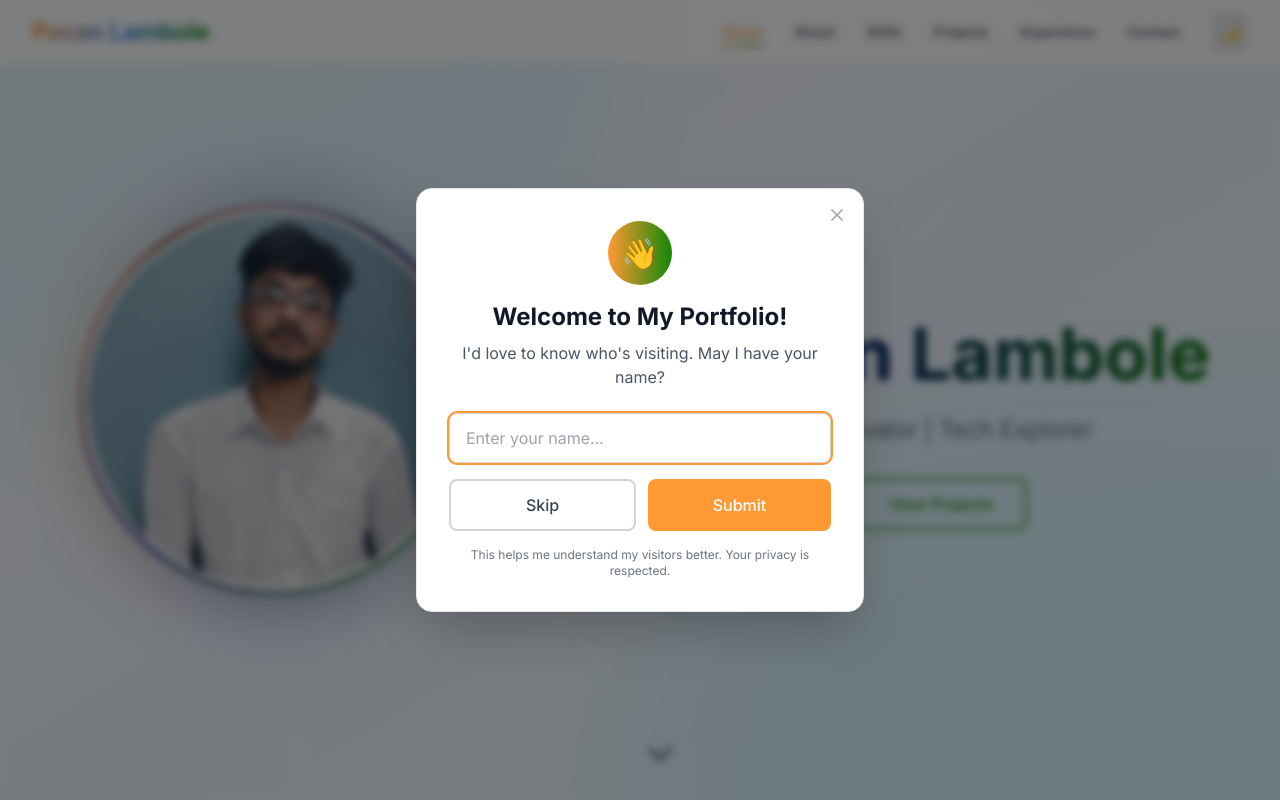
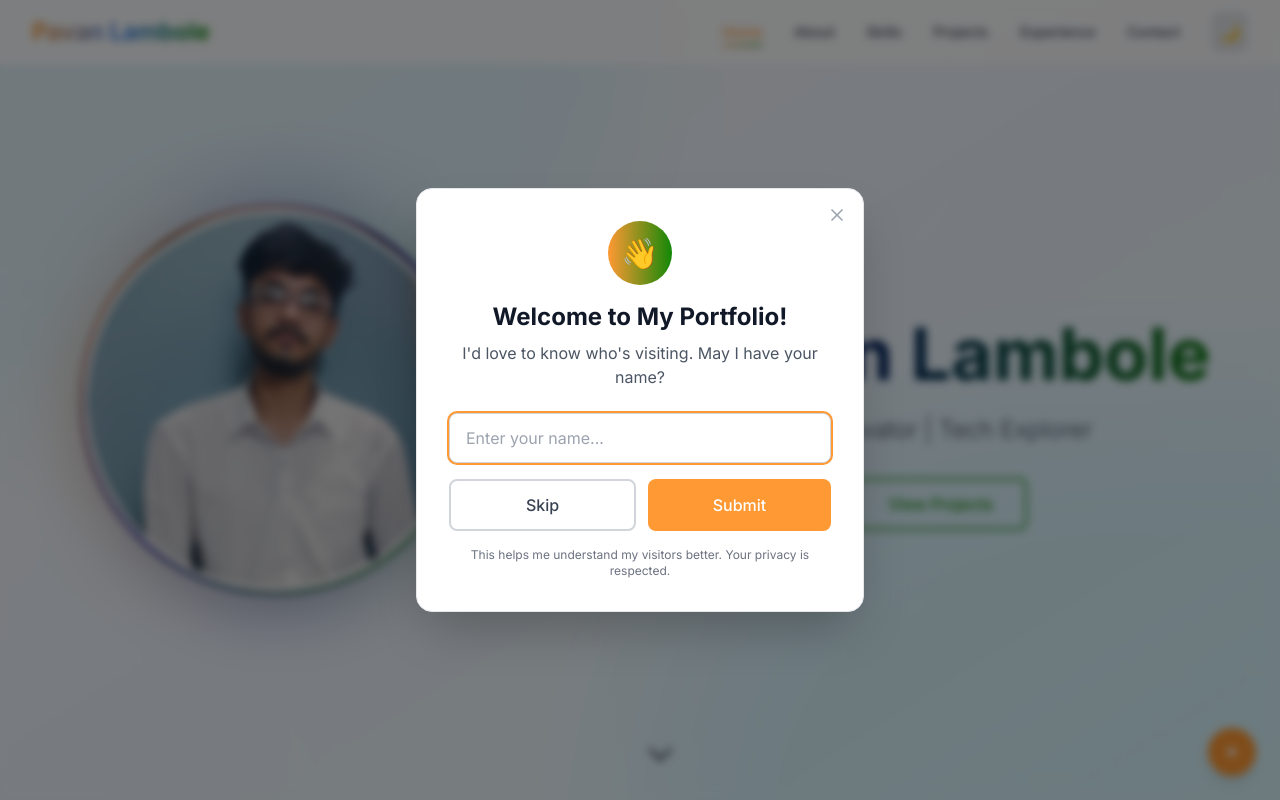
Before and after one commit to PawanLambole/Pavan_lambole_Portfolio, a React (Vite) app: page / in a window 1280 px wide. Shown: the top 800 px of the page. Built offline with nearby package versions, Linux system fonts and the light colour scheme.

Commit message:
feat: add background music player with JD Intro Theme (low volume, continuous loop)

```diff
--- a/src/App.tsx
+++ b/src/App.tsx
@@ -9,6 +9,7 @@ import Contact from './components/Contact';
 import Footer from './components/Footer';
 import StarBackground from './components/StarBackground';
 import VisitorNameModal from './components/VisitorNameModal';
+import BackgroundMusic from './components/BackgroundMusic';
 import { getVisitorIpAndLocation } from './utils/analytics';
 
 function App() {
@@ -81,6 +82,9 @@ function App() {
       {/* Visitor Name Modal */}
       <VisitorNameModal onSubmit={handleVisitorName} />
 
+      {/* Background Music Player */}
+      <BackgroundMusic />
+
       {/* Site-wide starfield with meteors - theme adaptive */}
       <StarBackground
         position="fixed"
--- /dev/null
+++ b/src/components/BackgroundMusic.tsx
@@ -0,0 +1,87 @@
+import { useState, useRef, useEffect } from 'react';
+import { Volume2, VolumeX } from 'lucide-react';
+import { motion } from 'framer-motion';
+import bgMusic from '../assets/JD Intro Theme _ Master Mash-up _ Thalapathy.mp3';
+
+const BackgroundMusic = () => {
+  const [isPlaying, setIsPlaying] = useState(false);
+  const [isMuted, setIsMuted] = useState(false);
+  const audioRef = useRef<HTMLAudioElement>(null);
+
+  useEffect(() => {
+    if (audioRef.current) {
+      audioRef.current.volume = 0.15; // Low volume (15%)
+      audioRef.current.loop = true;
+    }
+  }, []);
+
+  const togglePlay = () => {
+    if (audioRef.current) {
+      if (isPlaying) {
+        audioRef.current.pause();
+      } else {
+        audioRef.current.play().catch(err => {
+          console.log('Audio play failed:', err);
+        });
+      }
+      setIsPlaying(!isPlaying);
+    }
+  };
+
+  const toggleMute = () => {
+    if (audioRef.current) {
+      audioRef.current.muted = !isMuted;
+      setIsMuted(!isMuted);
+    }
+  };
+
+  return (
+    <>
+      <audio ref={audioRef} src={bgMusic} />
+
+      <motion.div
+        initial={{ opacity: 0, scale: 0.8 }}
+        animate={{ opacity: 1, scale: 1 }}
+        transition={{ delay: 2 }}
+        className="fixed bottom-6 right-6 z-50 flex gap-2"
+      >
+        {isPlaying && (
+          <motion.button
+            initial={{ opacity: 0, x: 20 }}
+            animate={{ opacity: 1, x: 0 }}
+            onClick={toggleMute}
+            className="w-12 h-12 rounded-full bg-gradient-to-r from-indian-saffron to-indian-orange text-white shadow-lg hover:shadow-xl hover:scale-110 transition-all duration-300 flex items-center justify-center"
+            title={isMuted ? 'Unmute' : 'Mute'}
+          >
+            {isMuted ? <VolumeX size={20} /> : <Volume2 size={20} />}
+          </motion.button>
+        )}
+
+        <motion.button
+          onClick={togglePlay}
+          whileHover={{ scale: 1.1 }}
+          whileTap={{ scale: 0.95 }}
+          className={`w-12 h-12 rounded-full ${
+            isPlaying
+              ? 'bg-gradient-to-r from-indian-green to-green-600'
+              : 'bg-gradient-to-r from-indian-saffron to-indian-orange'
+          } text-white shadow-lg hover:shadow-xl transition-all duration-300 flex items-center justify-center`}
+          title={isPlaying ? 'Pause Music' : 'Play Music'}
+        >
+          {isPlaying ? (
+            <svg width="20" height="20" viewBox="0 0 24 24" fill="currentColor">
+              <rect x="6" y="4" width="4" height="16" />
+              <rect x="14" y="4" width="4" height="16" />
+            </svg>
+          ) : (
+            <svg width="20" height="20" viewBox="0 0 24 24" fill="currentColor">
+              <path d="M8 5v14l11-7z" />
+            </svg>
+          )}
+        </motion.button>
+      </motion.div>
+    </>
+  );
+};
+
+export default BackgroundMusic;
```
Also changed, not shown: 1 other file (tests, documents, lock files or other folders).
